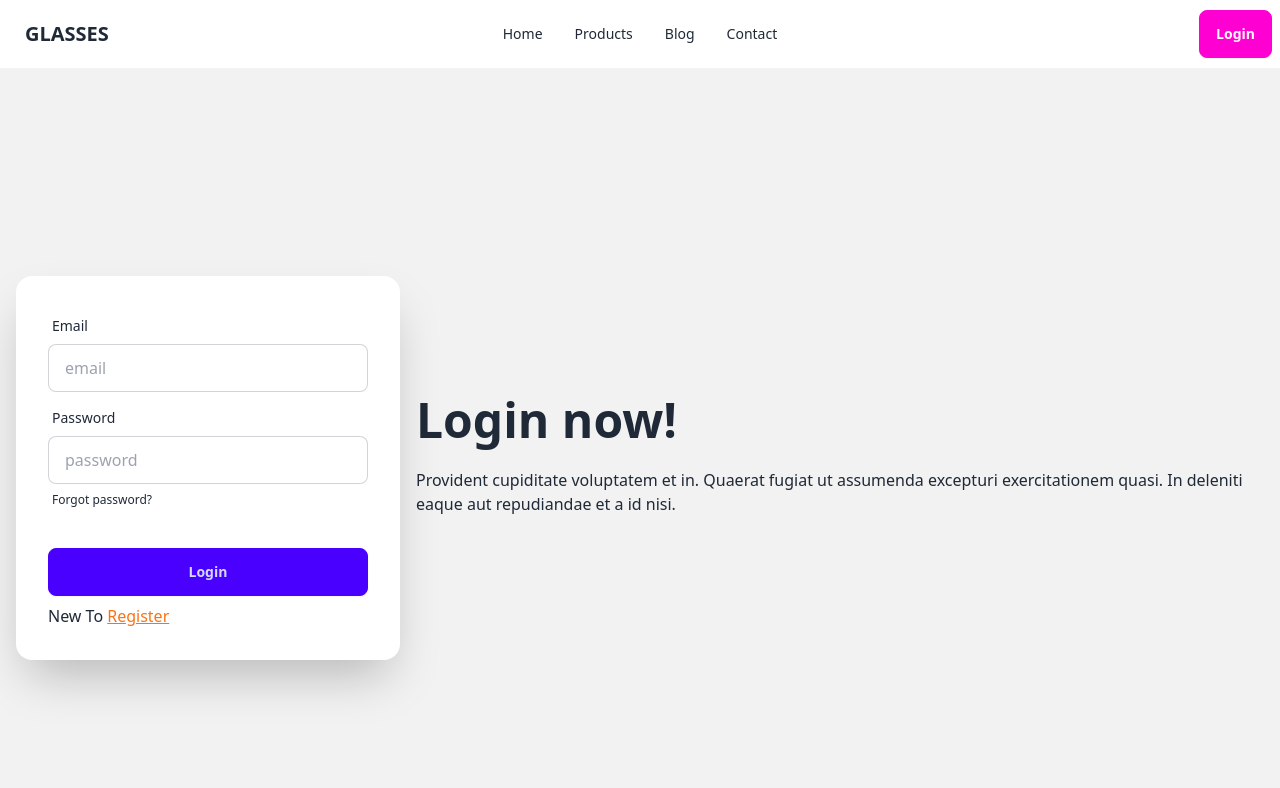
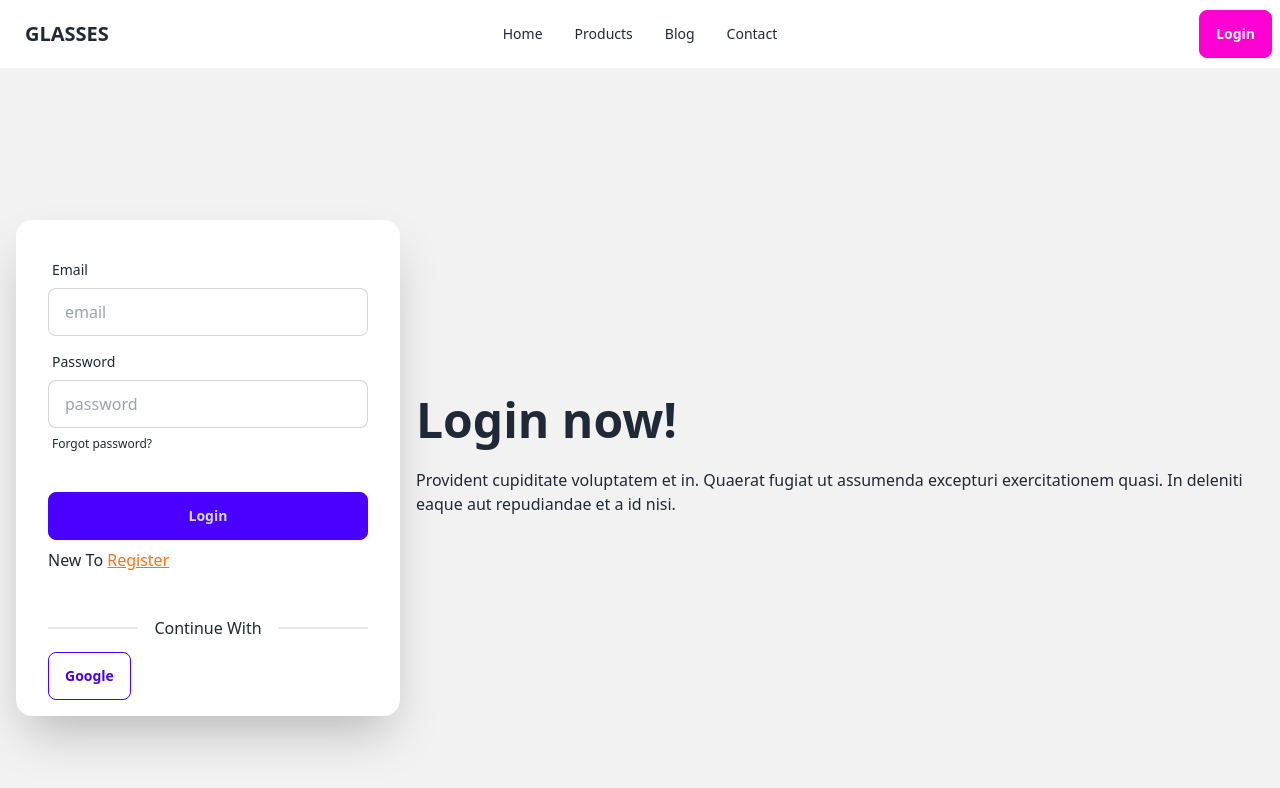
Before and after one commit to mintusikder/firebase-with-private-route, a React (Vite) app: page /login in a window 1280 px wide. Shown: the top 788 px of the page. Built offline with nearby package versions, Linux system fonts and the light colour scheme; no server answers.

Commit message:
added socila google login

```diff
--- a/src/components/Login.jsx
+++ b/src/components/Login.jsx
@@ -1,13 +1,25 @@
 import { useForm } from "react-hook-form";
 import { Link } from "react-router-dom";
+import useAuth from "../hooks/useAuth";
+import SocialLogin from "./SocialLogin";
 
 const Login = () => {
+  const { signInUser } = useAuth;
   const {
     register,
     handleSubmit,
     formState: { errors },
   } = useForm();
-  const onSubmit = (data) => console.log(data);
+  const onSubmit = (data) => {
+    console.log(data);
+    signInUser(data.email, data.password)
+      .then((result) => {
+        console.log(result.user);
+      })
+      .catch((error) => {
+        console.error(error);
+      });
+  };
 
   return (
     <div className="hero bg-base-200 min-h-screen">
@@ -31,7 +43,6 @@ const Login = () => {
                 placeholder="email"
                 {...register("email", { required: true })}
                 className="input input-bordered"
-
               />
               {errors.email && (
                 <span className="text-red-500">This field is required</span>
@@ -46,7 +57,6 @@ const Login = () => {
                 placeholder="password"
                 {...register("password", { required: true })}
                 className="input input-bordered"
-
               />
               {errors.password && (
                 <span className="text-rose-500">This field is required</span>
@@ -66,7 +76,9 @@ const Login = () => {
                 Register
               </Link>
             </p>
+
           </form>
+          <SocialLogin></SocialLogin>
         </div>
       </div>
     </div>
--- a/src/components/Register.jsx
+++ b/src/components/Register.jsx
@@ -1,10 +1,9 @@
-import { useContext } from "react";
 import { Link } from "react-router-dom";
-import { AuthContext } from "../authProvider/AuthProvider";
 import { useForm } from "react-hook-form";
+import useAuth from "../hooks/useAuth";
 
 const Register = () => {
-  const { createUser } = useContext(AuthContext);
+  const { createUser } = useAuth;
 
   const {
     register,
@@ -12,10 +11,9 @@ const Register = () => {
     formState: { errors },
   } = useForm();
   const onSubmit = (data) => {
-    createUser(data.email, data.password)
-    .then(result =>{
-        console.log(result)
-    })
+    createUser(data.email, data.password).then((result) => {
+      console.log(result);
+    });
   };
 
   return (
--- /dev/null
+++ b/src/components/SocialLogin.jsx
@@ -0,0 +1,20 @@
+import useAuth from "../hooks/useAuth";
+
+const SocialLogin = () => {
+  const { google } = useAuth();
+  return (
+    <>
+      <div className="divider ml-8 mr-8">Continue With</div>
+      <div className="">
+        <button
+          className="btn btn-primary btn-outline ml-8 mb-4"
+          onClick={() => google()}
+        >
+          Google
+        </button>
+      </div>
+    </>
+  );
+};
+
+export default SocialLogin;
--- /dev/null
+++ b/src/hooks/useAuth.jsx
@@ -0,0 +1,10 @@
+import { useContext } from "react";
+import { AuthContext } from "../authProvider/AuthProvider";
+
+
+const useAuth = () => {
+    const all = useContext(AuthContext)
+    return all
+};
+
+export default useAuth;
```
